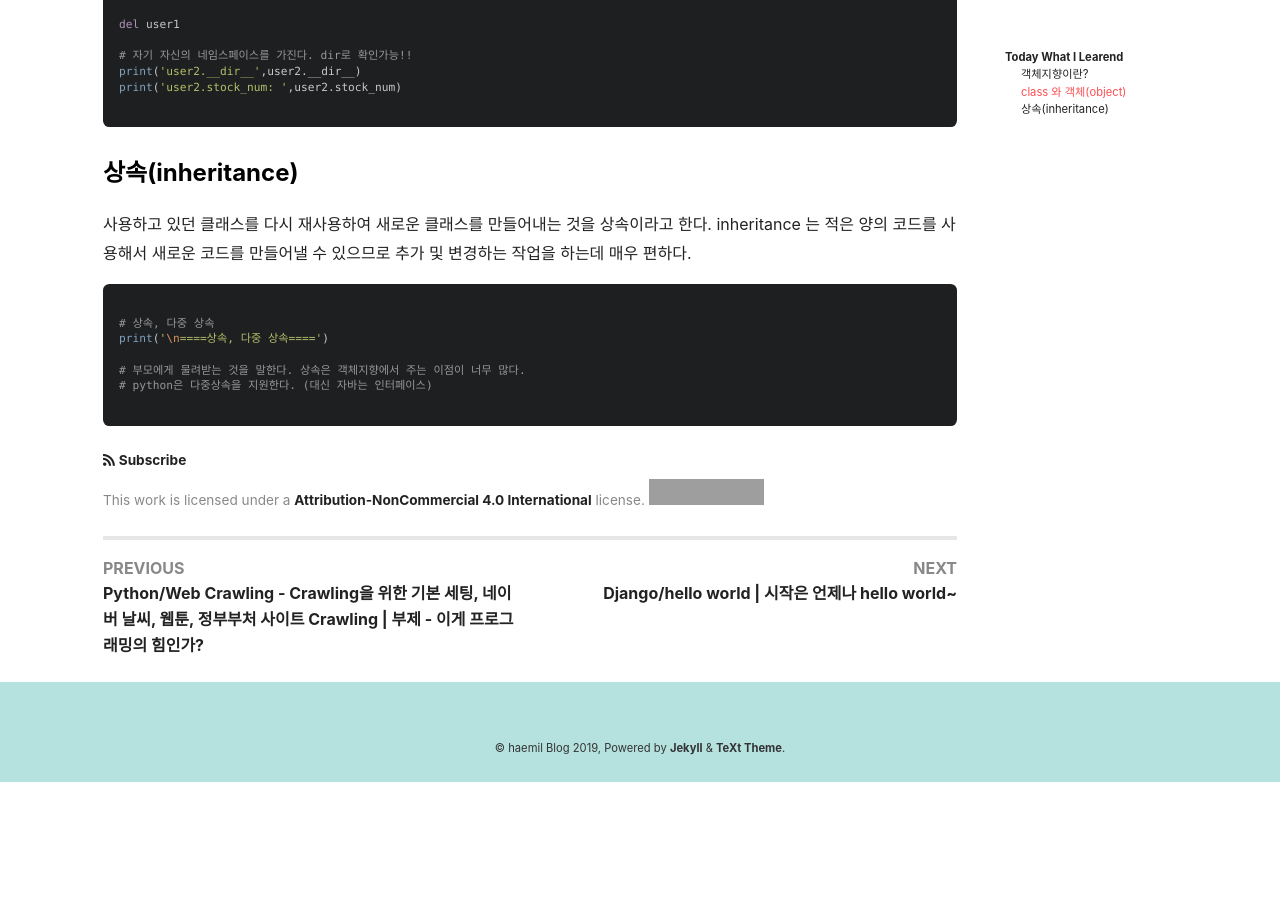
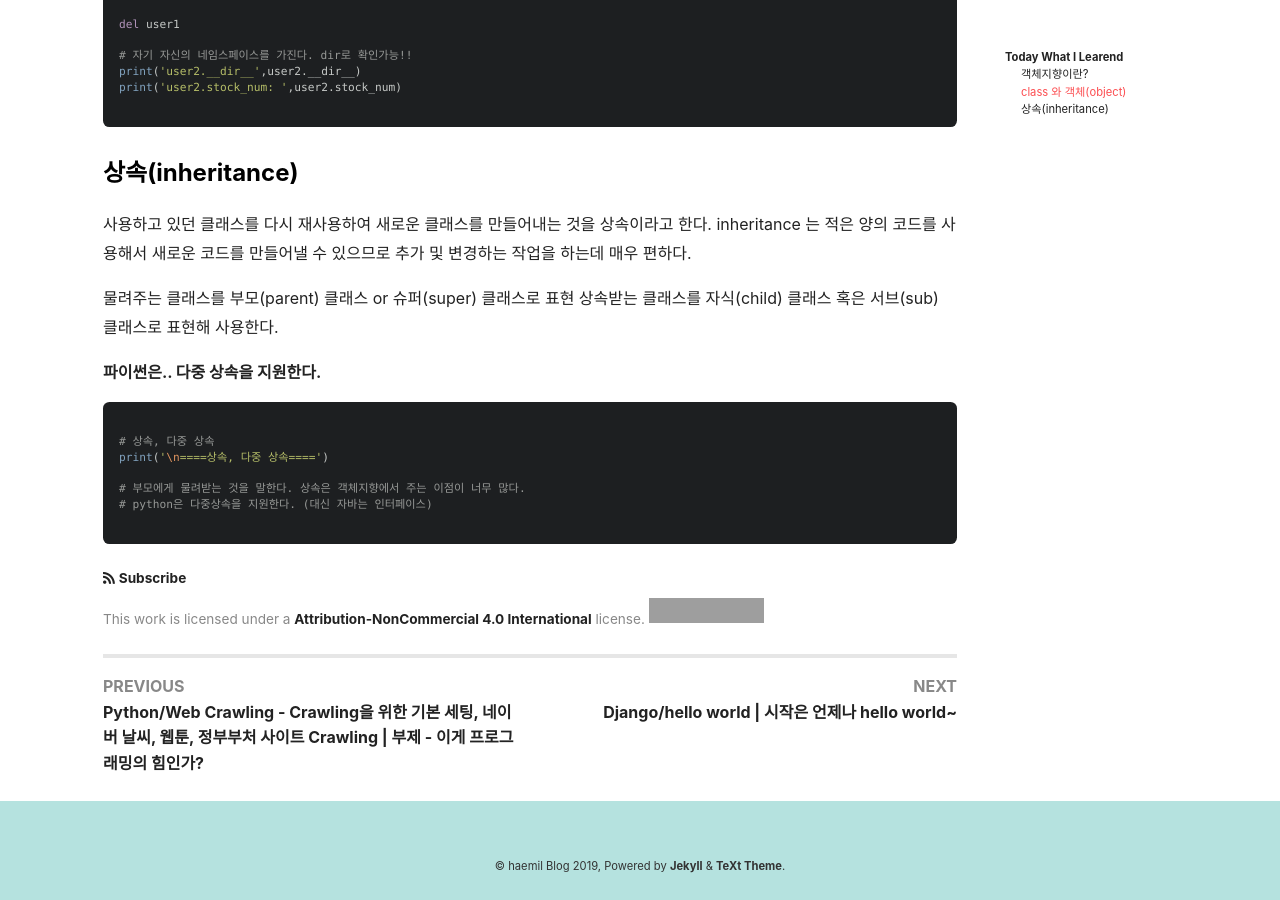
Before and after one commit to mchaemil/mchaemil.github.io, a Jekyll site: the page built from _posts/2019-12-10-python-class.md, in a window 1280 px wide and 900 px high, scrolled down 2653 px. Built offline with Jekyll 4.4.1, drawn with Linux system fonts in a browser that asks for light colours; nearby versions of some CDN libraries; before the commit the page ends 3435 px from its top, so only the background shows below that; grey boxes are pictures that could not be loaded.

Commit message:
post update

````diff
--- a/_config.yml
+++ b/_config.yml
@@ -173,8 +173,8 @@ analytics:
 
   ## Google Analytics
   google:
-    tracking_id : # Google Analytics id for the site
-    anonymize_ip: false # Anonymize IP tracking for Analytics
+    tracking_id : UA-154622793-1 # Google Analytics id for the site
+    anonymize_ip: true # Anonymize IP tracking for Analytics
 
 
 ## => Build
--- a/_posts/2019-12-10-python-class.md
+++ b/_posts/2019-12-10-python-class.md
@@ -141,6 +141,11 @@ print('user2.stock_num: ',user2.stock_num)
 
 사용하고 있던 클래스를 다시 재사용하여 새로운 클래스를 만들어내는 것을 상속이라고 한다. inheritance 는 적은 양의 코드를 사용해서 새로운 코드를 만들어낼 수 있으므로 추가 및 변경하는 작업을 하는데 매우 편하다.
 
+물려주는 클래스를 부모(parent) 클래스 or 슈퍼(super) 클래스로 표현
+상속받는 클래스를 자식(child) 클래스 혹은 서브(sub) 클래스로 표현해 사용한다.
+
+**파이썬은.. 다중 상속을 지원한다.**
+
 ```python
 
 # 상속, 다중 상속
````
